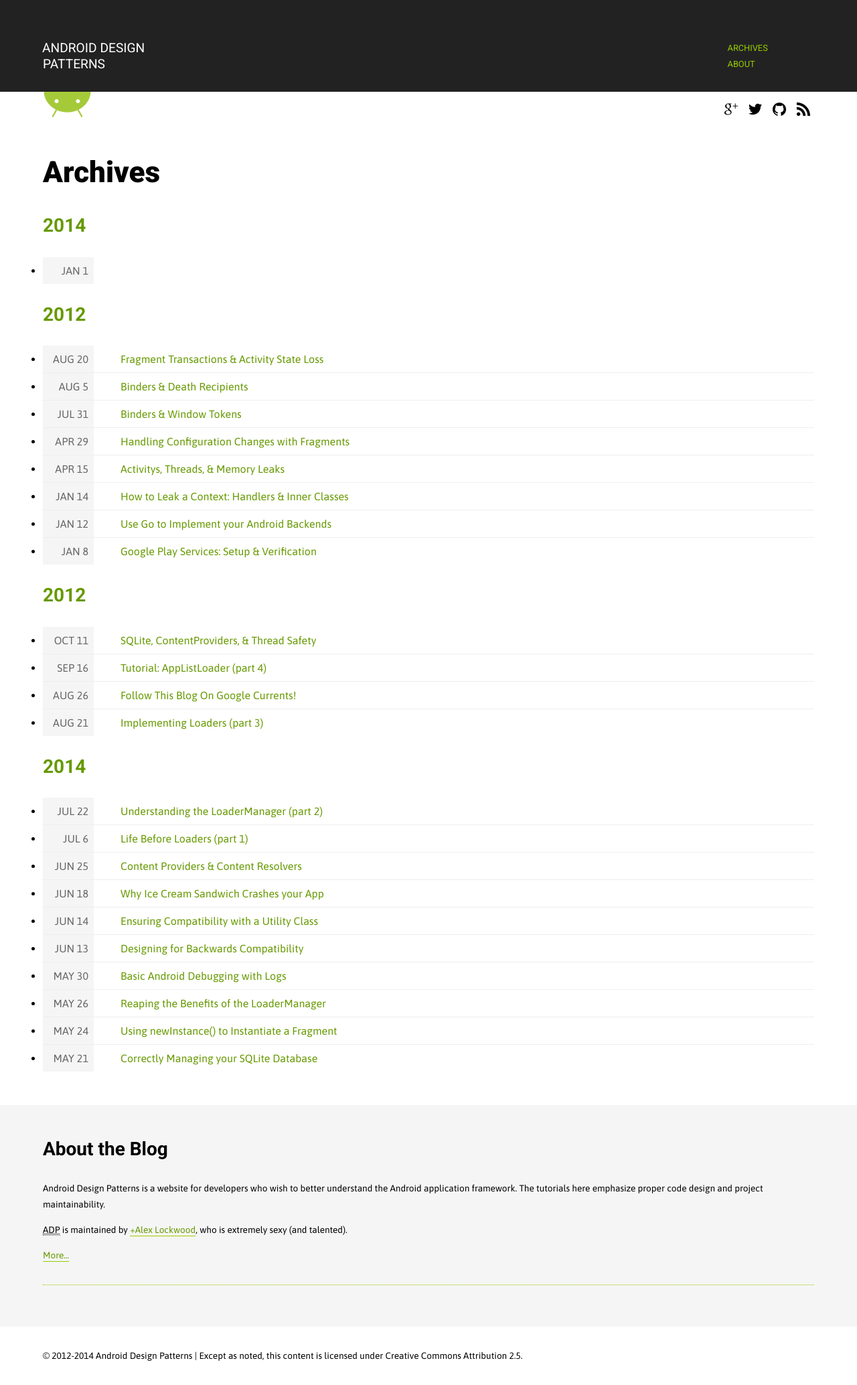
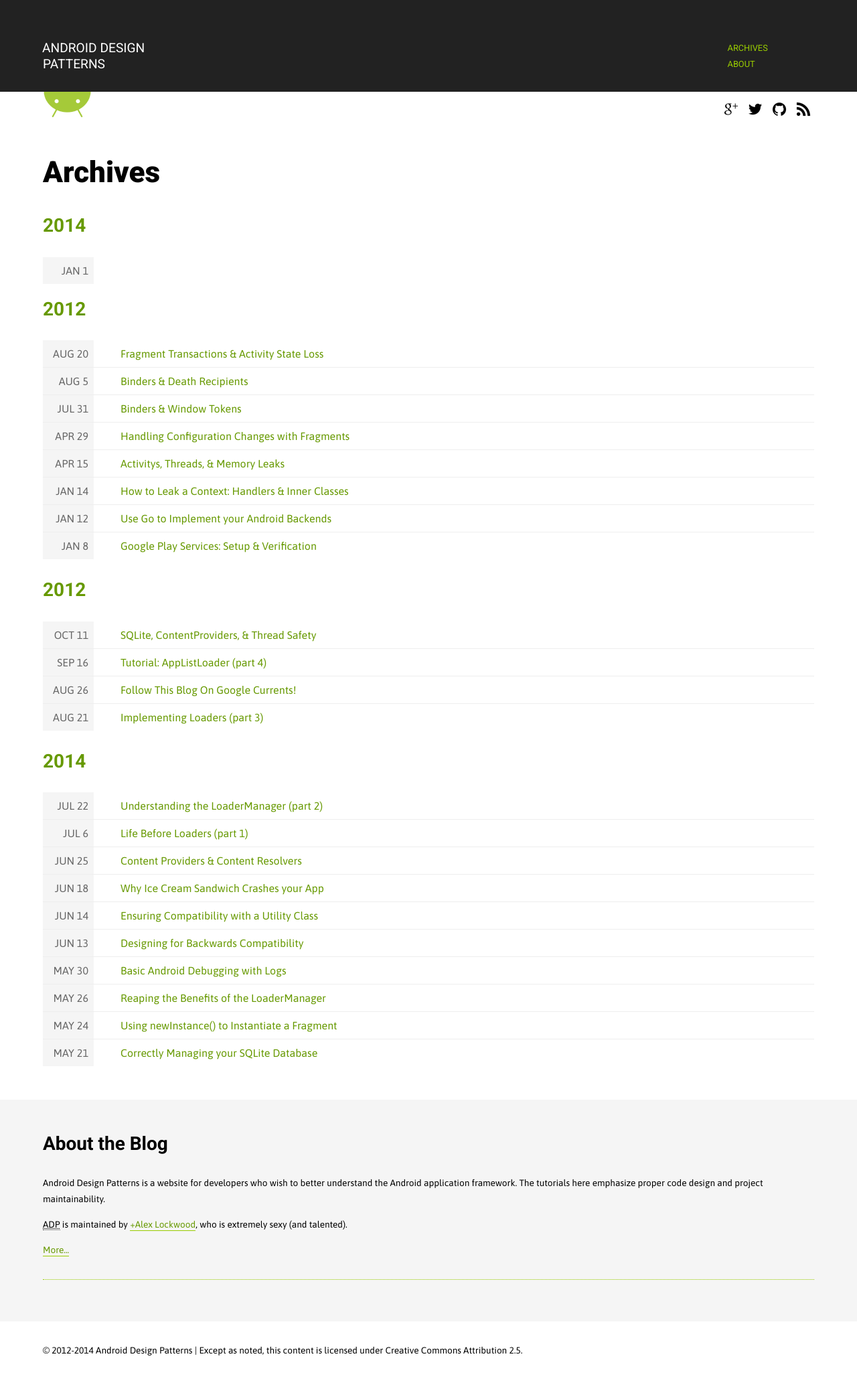
Before and after one commit to alexjlockwood/AndroidDesignPatterns, a Jekyll site: the page built from archives/index.html, in a window 1280 px wide. Shown: the whole page at 67% size. Built offline with Jekyll 4.4.1, drawn with Linux system fonts in a browser that asks for light colours; Markdown is read by kramdown in place of the engine named in the settings; comment, search, counter and statistics services are not loaded.

Commit message:
Cleaned up archives/index.html, removed bullets from archive list items

```diff
--- a/archives/index.html
+++ b/archives/index.html
@@ -8,9 +8,7 @@
 ---
 <!-- TODO: fix the sitemap YAML front matter above! -->
 
-<header>
-  <h1>Archives</h1>
-</header>
+<header><h1>Archives</h1></header>
 
 <div id="blog-archives">
   {% for post in site.posts %}
@@ -18,7 +16,7 @@
     {% capture next_year %}{{ post.previous.date | date: "%Y" }}{% endcapture %}
 
     {% if forloop.first %}
-      <h2 id="{{ this_year }}-ref">{{ this_year }}</h2>
+      <h2>{{ this_year }}</h2>
       <ul>
     {% endif %}
 
@@ -29,7 +27,7 @@
     {% elsif this_year != next_year %}
       </ul>
       <div class="clearfix"></div>
-      <h2 id="{{ next_year }}-ref">{{next_year}}</h2>
+      <h2>{{ next_year }}</h2>
       <ul>
     {% endif %}
   {% endfor %}
--- a/css/style.css
+++ b/css/style.css
@@ -277,6 +277,7 @@
     #blog-archives li {
         padding: .5em;
         border-bottom: 1px #eee solid;
+        list-style-type: none;          /* Good or bad? */
     }
     #blog-archives li:last-child {
         border: 0;
@@ -297,8 +298,9 @@
         border: 0;
     }
 
-/* Code
- * ---- */
+/*
+ * Code
+ */
 
 .highlight {
     background: transparent;
```
